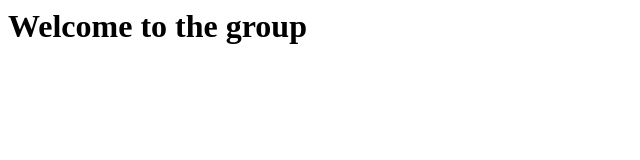
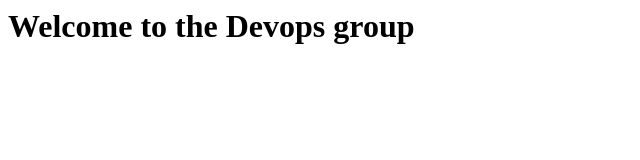
Before and after one commit to vlmadala/devopsgitrepo, a plain HTML site: page index.html in a window 1280 px wide. Shown: the whole page, without its empty margins (0-640 px from the left). Drawn offline with Linux system fonts and the light colour scheme.

Commit message:
Modified Index.html

```diff
--- a/index.html
+++ b/index.html
@@ -3,6 +3,6 @@
 <title>DevopsLearners Page</title>
 </head>
 <body>
-<h1> Welcome to the group </h1>
+<h1> Welcome to the Devops group </h1>
 </body>
 </html>
```
